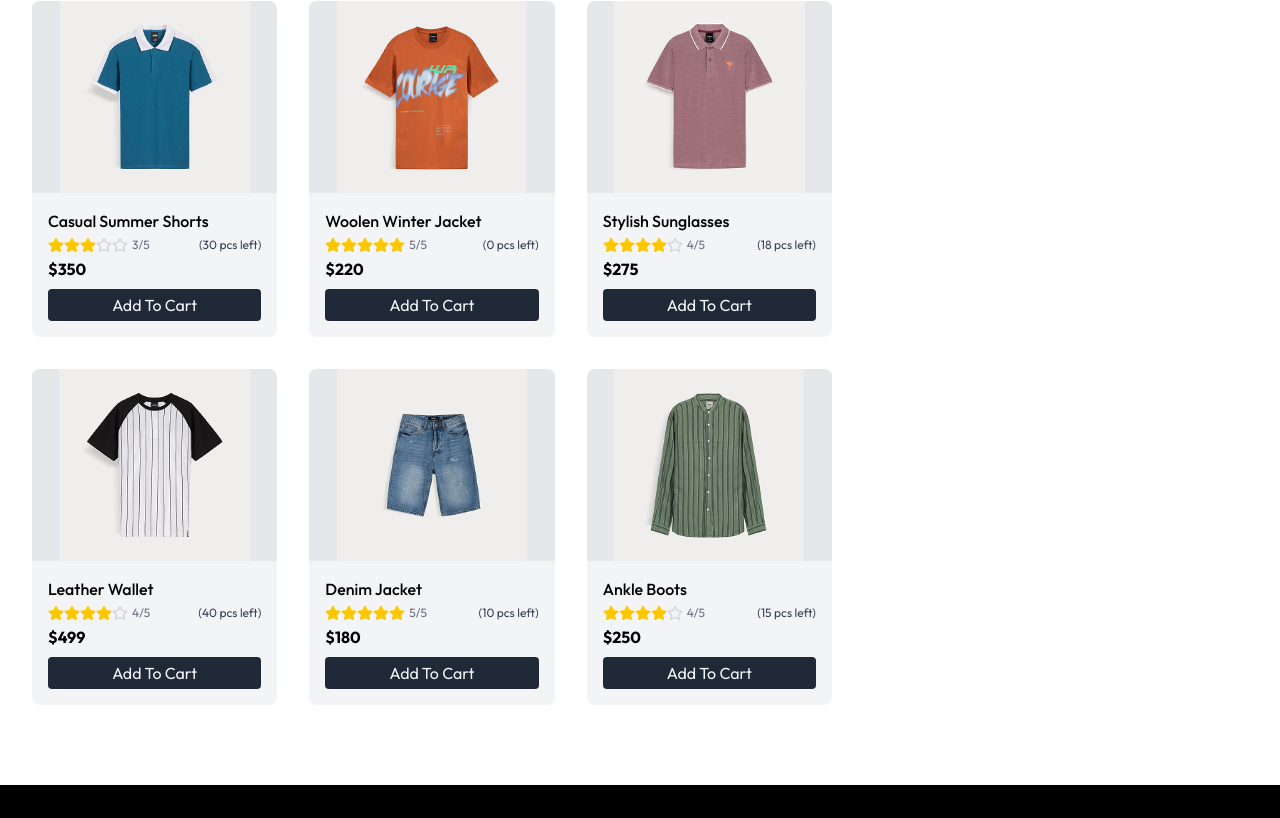
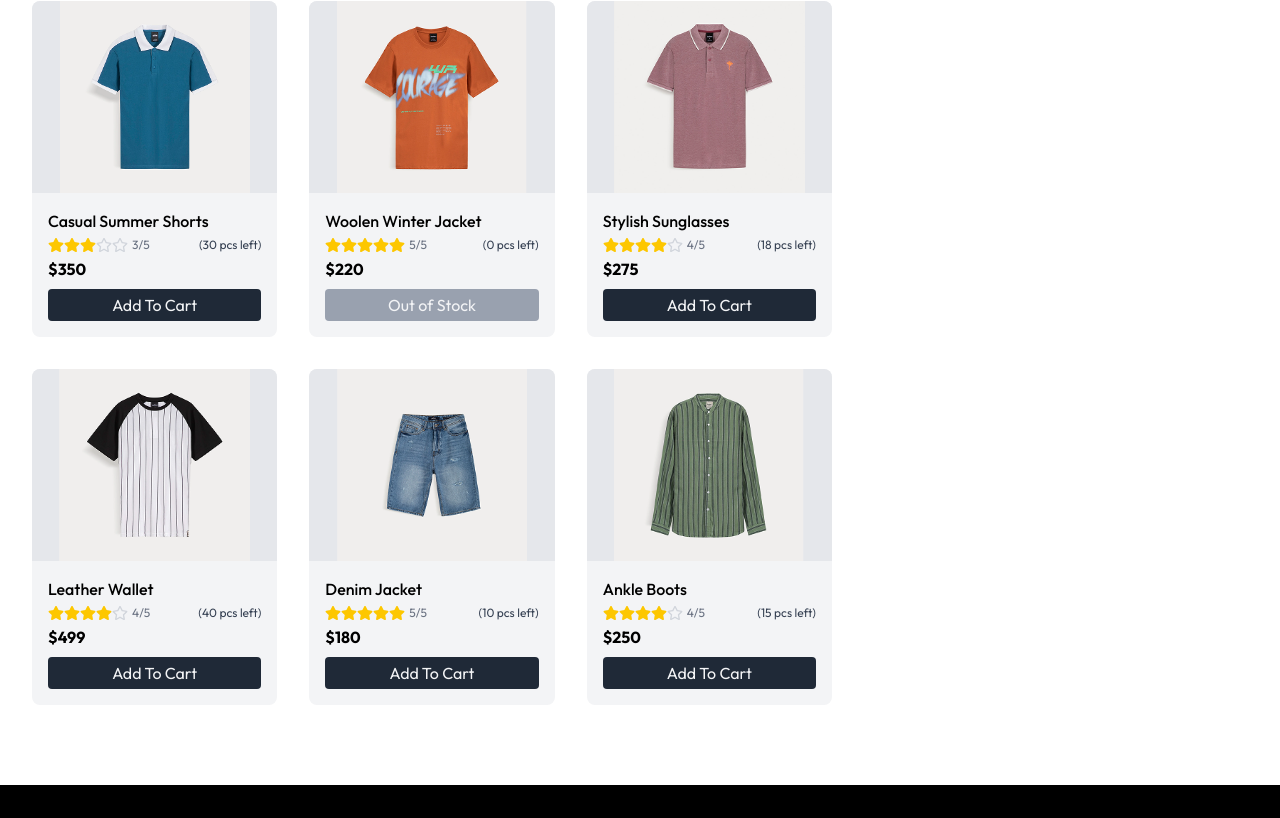
Before and after one commit to Md-Asikul-Islam/BuySmart, a React (Vite) app: page / in a window 1280 px wide. Shown: the part 928-1746 px from the top of the page. Built offline with nearby package versions, Linux system fonts and the light colour scheme.

Commit message:
updata ui and format the code changes in addToCart button

```diff
--- a/src/ProductBox/ProductCard.jsx
+++ b/src/ProductBox/ProductCard.jsx
@@ -1,9 +1,9 @@
 import React from "react";
 import { getImageUrl } from "./../Utils/utility";
 import Rating from "./Rating";
+
 const ProductCard = ({ product, isInCart, addToCart, removeFromCart }) => {
   return (
-    <>
     <div className="bg-gray-100 rounded-lg overflow-hidden transition-transform hover:scale-[1.02] duration-300">
       <div className="h-48 bg-gray-200 flex items-center justify-center">
         <img
@@ -12,17 +12,21 @@ const ProductCard = ({ product, isInCart, addToCart, removeFromCart }) => {
           className="h-full w-auto object-cover"
         />
       </div>
+
       <div className="p-4">
-          <h3 className="font-medium">{product.title} </h3>
+        <h3 className="font-medium">{product.title}</h3>
+
         <div className="flex items-center justify-between">
           <div className="flex items-center my-1">
             <Rating rating={product.rating} />
           </div>
           <span className="text-xs text-gray-700">
-              {` (${product.stock} pcs left)`}
+            ({product.stock} pcs left)
           </span>
         </div>
-          <p className="font-bold">${product.price} </p>
+
+        <p className="font-bold">${product.price}</p>
+
         {isInCart(product.id) ? (
           <button
             onClick={() => removeFromCart(product.id)}
@@ -33,15 +37,19 @@ const ProductCard = ({ product, isInCart, addToCart, removeFromCart }) => {
         ) : (
           <button
             onClick={() => addToCart(product)}
-              disabled={product.stock=== 0 }
-              className={`w-full mt-2 bg-primary py-1 text-gray-100 rounded flex items-center justify-center ${product.stock === 0 ? "bg-gray-400 cursor-not-allowed " : "bg-primary"} `}
+            disabled={product.stock === 0}
+            title={product.stock === 0 ? "Product is out of stock" : "Click to add to cart"}
+            className={`w-full mt-2 py-1 text-gray-100 rounded flex items-center justify-center transition ${
+              product.stock === 0
+                ? "bg-gray-400 cursor-not-allowed"
+                : "bg-primary hover:bg-primary/90"
+            }`}
           >
-              Add To Cart
+            {product.stock === 0 ? "Out of Stock" : "Add To Cart"}
           </button>
         )}
       </div>
     </div>
-    </>
   );
 };
 
```
Lines whose indentation alone changed are shown as unchanged.
